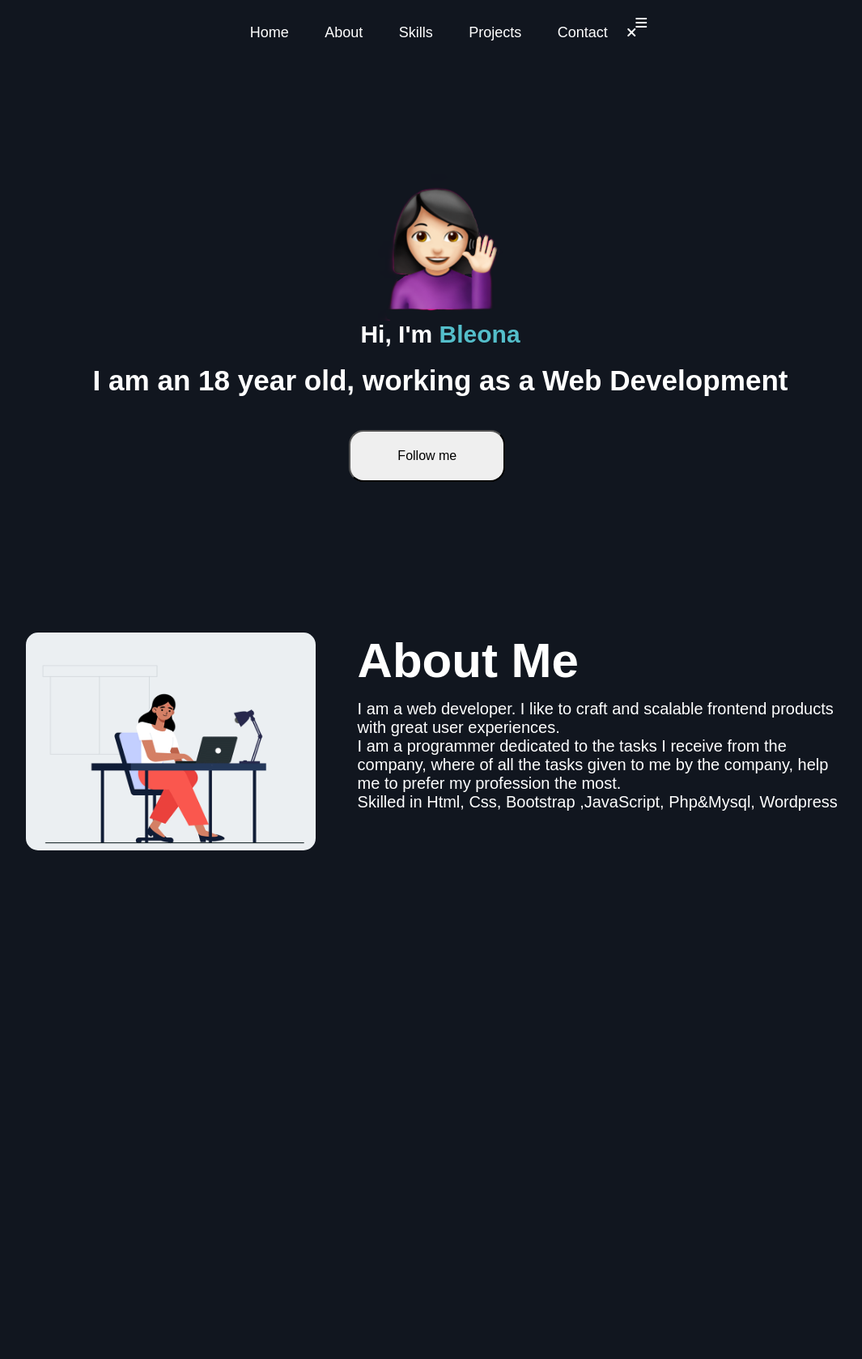
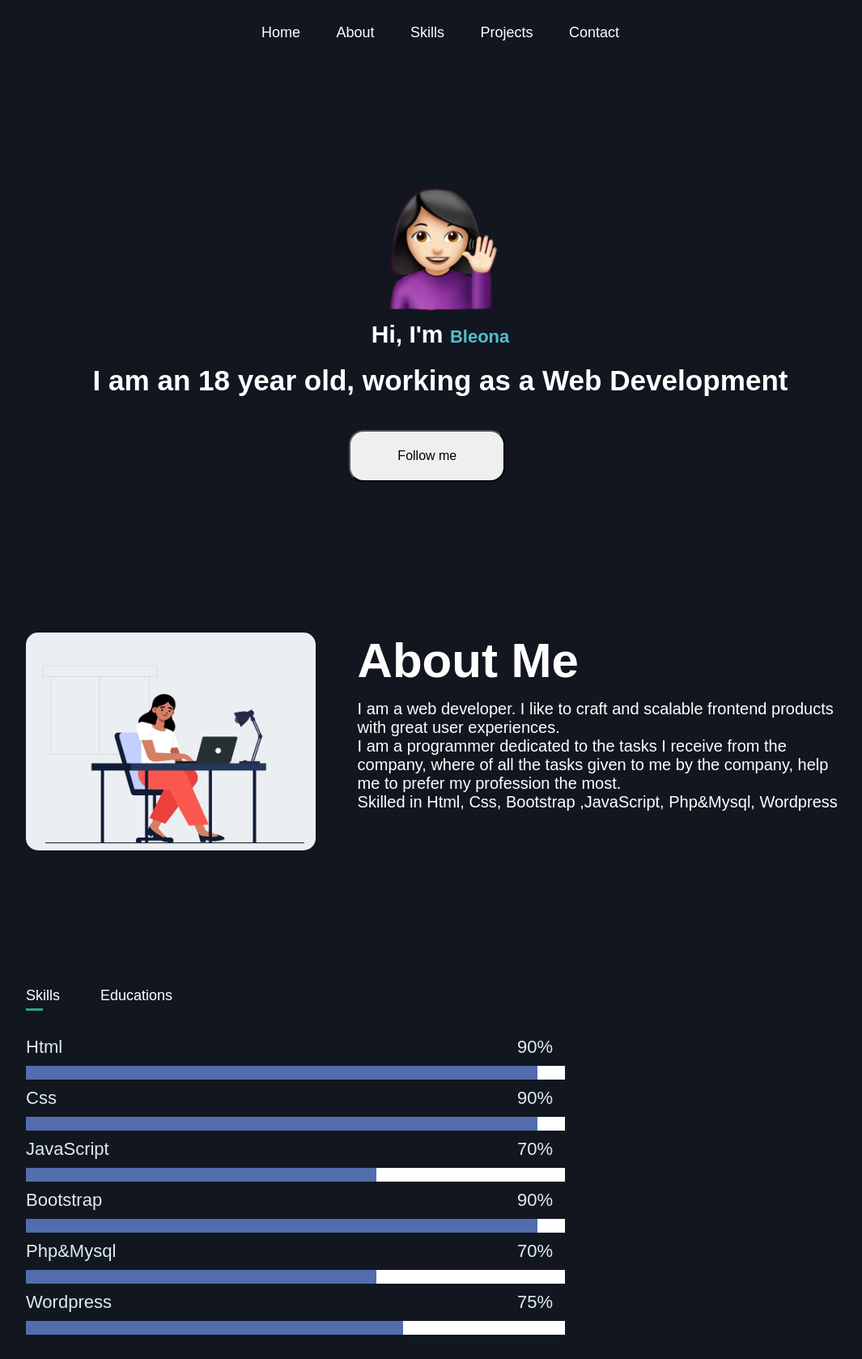
Before and after one commit to BleonaZeqiri/Portfolio, a PHP site: page / in a window 1280 px wide. Shown: the whole page at 81% size, without its empty margins (96-1161 px from the left). Before the commit the page ends 1050 px from the top, so only its background shows below. Run offline with PHP 8.4, Linux system fonts and the light colour scheme; some libraries are stand-ins or nearby versions.

Commit message:
skills-page

```diff
--- a/index.html
+++ b/index.html
@@ -24,11 +24,7 @@
 
           <li><a href="#services">Projects</a></li>
           <li><a href="#contact">Contact</a></li>
-          <i class="fas fa-times" onclick="closemenu()"></i>
         </ul>
-        <div id="hamburgerMenu">
-          <i class="fas fa-bars"></i>
-        </div>
       </nav>
 
       <div class="home-section">
@@ -67,6 +63,81 @@
         </div>
       </div>
     </div>
+    <!-- skills -->
+    <div class="container">
+      <div class="tab-titles">
+        <p class="tab-links active-link" onclick="opentab('skills')">Skills</p>
+
+        <p class="tab-links" onclick="opentab('education')">Educations</p>
+      </div>
+      <div class="tab-contents active-tab" id="skills">
+        <ul>
+          <li>
+            <div class="description">
+              <span class="description">Html</span>
+              <span class="span">90%</span>
+            </div>
+
+            <div class="hr-2"><hr /></div>
+          </li>
+          <li>
+            <div class="description">
+              <span class="description">Css</span>
+              <span class="span">90%</span>
+            </div>
+            <div class="hr-2"><hr /></div>
+          </li>
+          <li>
+            <div class="description">
+              <span class="description">JavaScript</span>
+              <span class="span">70%</span>
+            </div>
+            <div class="hr"><hr /></div>
+          </li>
+          <li>
+            <div class="description">
+              <span class="description">Bootstrap</span>
+              <span class="span">90%</span>
+            </div>
+            <div class="hr-2"><hr /></div>
+          </li>
+          <li>
+            <div class="description">
+              <span class="description">Php&Mysql</span>
+              <span class="span">70%</span>
+            </div>
+            <div class="hr"><hr /></div>
+          </li>
+
+          <li>
+            <div class="description">
+              <span class="description">Wordpress</span>
+              <span class="span">75%</span>
+            </div>
+            <div class="hr-1"><hr /></div>
+          </li>
+        </ul>
+      </div>
+      <div class="tab-contents" id="education">
+        <ul>
+          <div class="mani-2">
+            <img src="img/shkolladigjitale.png" alt="" />
+            <li>
+              <span>Shkolle Digjitale</span><br />Web Development:<br />
+              Front-end: Html, Css, JavaScript <br />Back-end: Php, Mysql,
+              Wordpress, Java
+            </li>
+          </div>
+          <div class="mani-2">
+            <img src="img/beetroot.jpg" alt="" />
+            <li>
+              <span>Beetroot Academy</span><br />Web Development:<br />
+              Front-end: Html, Css, JavaScript
+            </li>
+          </div>
+        </ul>
+      </div>
+    </div>
     <script src="main.js"></script>
   </body>
 </html>
--- /dev/null
+++ b/main.js
@@ -0,0 +1,12 @@
+var tablinks = document.getElementsByClassName("tab-links");
+var tabcontents = document.getElementsByClassName("tab-contents");
+function opentab(tabname) {
+  for (tablink of tablinks) {
+    tablink.classList.remove("active-link");
+  }
+  for (tabcontent of tabcontents) {
+    tabcontent.classList.remove("active-tab");
+  }
+  event.currentTarget.classList.add("active-link");
+  document.getElementById(tabname).classList.add("active-tab");
+}
--- a/style/style.css
+++ b/style/style.css
@@ -125,3 +125,73 @@ nav ul li a:hover::after {
   font-weight: 600;
   color: #fff;
 }
+/* skills */
+.tab-titles {
+  display: flex;
+  margin: 20px 0 40px;
+}
+.tab-links {
+  margin-right: 50px;
+  font-size: 18px;
+  font-weight: 500;
+  cursor: pointer;
+  position: relative;
+}
+.tab-links::after {
+  content: "";
+  width: 0;
+  height: 3px;
+  background: #329f8e;
+  position: absolute;
+  left: 0;
+  bottom: -8px;
+  transition: 0.5s;
+}
+.tab-links.active-link::after {
+  width: 50%;
+}
+.tab-contents ul li {
+  list-style: none;
+
+  font-size: 25px;
+}
+#education ul li {
+  margin: 22px 85px;
+}
+
+.tab-contents {
+  display: none;
+}
+.tab-contents.active-tab {
+  display: block;
+}
+.tab-contents hr {
+  height: 17px;
+  width: 65%;
+  background: #526cad;
+  margin: 10px 0px;
+  border: none;
+}
+.hr hr {
+  width: 65%;
+}
+.hr-1 hr {
+  width: 70%;
+}
+.hr-2 hr {
+  width: 95%;
+}
+.description {
+  display: flex;
+  width: 77%;
+}
+span {
+  color: #dfeced;
+  font-size: 22px;
+}
+.hr,
+.hr-1,
+.hr-2 {
+  background: white;
+  width: 65%;
+}
```
Also changed, not shown: img/beetroot.jpg (added), img/shkolladigjitale.png (added), mani.js (deleted).
